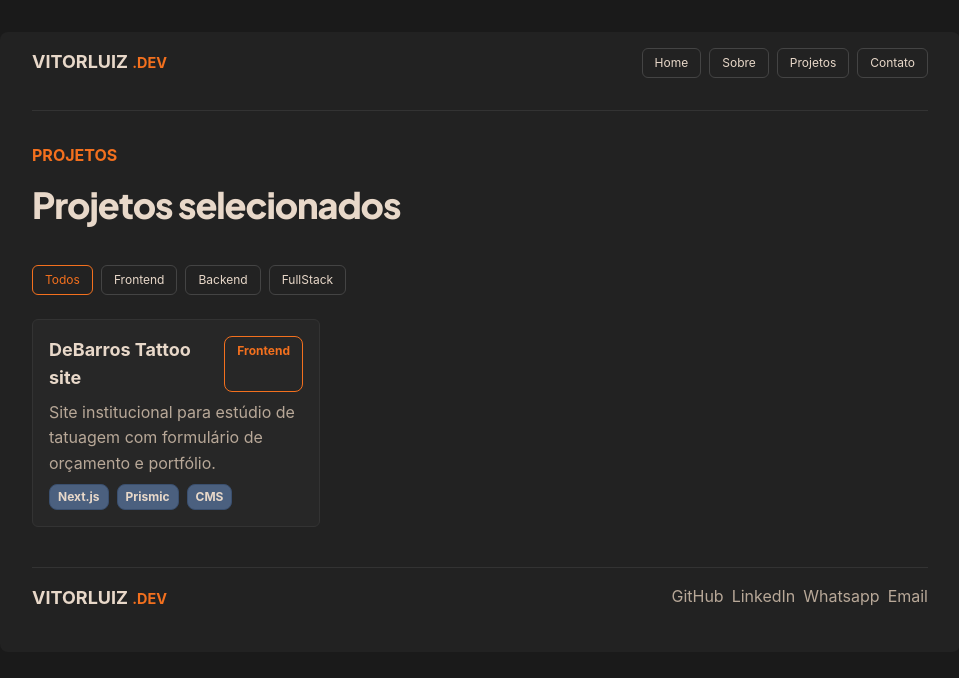
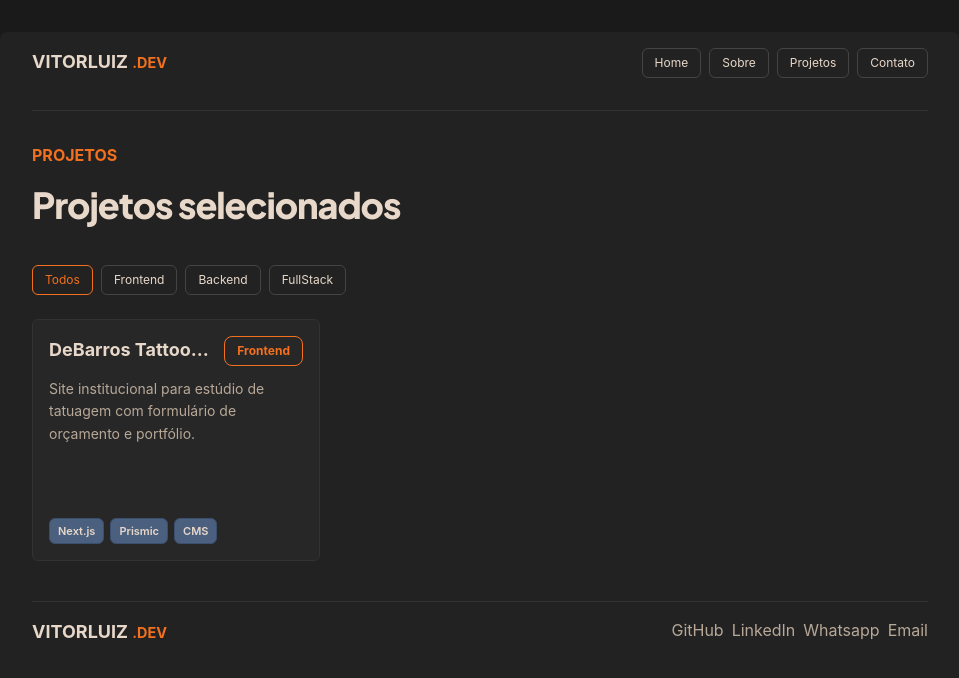
Before and after one commit to Biurifin023/portifolio-dev, a Next.js app: page /page-projects in a window 1280 px wide. Shown: the top 678 px of the page, without its empty margins (160-1119 px from the left). Built offline with nearby package versions, Linux system fonts and the light colour scheme.

Commit message:
Adjusts cards

```diff
--- a/src/app/components/featured-projects-dynamic.tsx
+++ b/src/app/components/featured-projects-dynamic.tsx
@@ -1,34 +1,16 @@
-import Link from "next/link"
-import BoxInfoAccent from "../utils/box-info-accent"
-import BoxInfoBlue from "../utils/box-info-blue"
+import ProjectCard from "@/app/components/project-card"
 import { getFeaturedProjects } from "@/lib/prismic-queries"
 
 export async function FeaturedProjectsList() {
     const projects = await getFeaturedProjects()
 
     return (
-        <div className="grid grid-cols-3 gap-4">
+        <div className="grid grid-cols-1 gap-4 sm:grid-cols-2 lg:grid-cols-3">
             {projects.map((project, index) => (
-                <Link
+                <ProjectCard
                     key={`${project.href}-${index}`}
-                    href={project.href}
-                    className="block h-full transition-transform duration-200 ease-out hover:scale-[1.03]"
-                >
-                    <div className="flex h-full flex-col gap-2 rounded-md border border-border bg-card p-4 transition-colors duration-200 hover:border-muted">
-                        <div className="flex justify-between">
-                            <h3 className="text-lg font-bold">{project.title}</h3>
-                            <BoxInfoAccent>{project.type}</BoxInfoAccent>
-                        </div>
-
-                        <p className="text-muted">{project.description}</p>
-
-                        <div className="flex gap-2">
-                            {project.stack.map(tech => (
-                                <BoxInfoBlue key={tech}>{tech}</BoxInfoBlue>
-                            ))}
-                        </div>
-                    </div>
-                </Link>
+                    project={project}
+                />
             ))}
         </div>
     )
--- a/src/app/components/home-about-dynamic.tsx
+++ b/src/app/components/home-about-dynamic.tsx
@@ -11,7 +11,7 @@ export async function HomeAboutStack() {
     const { stack } = await getAboutContent()
 
     return (
-        <div className="flex flex-wrap gap-2">
+        <div className="flex flex-wrap gap-1.5">
             {stack.map((tech, index) => (
                 <BoxInfoBlue key={`${tech}-${index}`}>{tech}</BoxInfoBlue>
             ))}
--- /dev/null
+++ b/src/app/components/project-card.tsx
@@ -0,0 +1,42 @@
+import Link from "next/link"
+import BoxInfoAccent from "@/app/utils/box-info-accent"
+import BoxInfoBlue from "@/app/utils/box-info-blue"
+import type { Project } from "@/app/page-projects/projects-grid"
+
+type ProjectCardProps = {
+    project: Project
+}
+
+export default function ProjectCard({ project }: ProjectCardProps) {
+    return (
+        <Link
+            href={project.href}
+            className="block h-full transition-transform duration-200 ease-out hover:scale-[1.03]"
+        >
+            <article className="flex h-full min-h-56 flex-col gap-3 rounded-md border border-border bg-card p-4 transition-colors duration-200 hover:border-muted">
+                <div className="flex items-start justify-between gap-3">
+                    <h3 className="min-w-0 flex-1 truncate text-lg font-bold">
+                        {project.title}
+                    </h3>
+                    <BoxInfoAccent>{project.type}</BoxInfoAccent>
+                </div>
+
+                <div className="relative min-h-32 flex-1 overflow-hidden pb-8">
+                    <p className="line-clamp-5 text-sm leading-relaxed text-muted">
+                        {project.description}
+                    </p>
+                    <div
+                        aria-hidden
+                        className="pointer-events-none absolute inset-x-0 bottom-0 h-8 bg-gradient-to-t from-card via-card/70 to-transparent transition-opacity duration-300"
+                    />
+                </div>
+
+                <div className="mt-auto flex max-h-16 flex-wrap gap-1.5 overflow-hidden">
+                    {project.stack.map(tech => (
+                        <BoxInfoBlue key={tech}>{tech}</BoxInfoBlue>
+                    ))}
+                </div>
+            </article>
+        </Link>
+    )
+}
--- a/src/app/page-projects/projects-grid.tsx
+++ b/src/app/page-projects/projects-grid.tsx
@@ -1,10 +1,8 @@
 "use client"
 
 import { useState } from "react"
-import Link from "next/link"
 import BtnDefaultSm from "../utils/Buttons/Btn-default-sm"
-import BoxInfoAccent from "../utils/box-info-accent"
-import BoxInfoBlue from "../utils/box-info-blue"
+import ProjectCard from "@/app/components/project-card"
 
 export type ProjectType = "Frontend" | "Backend" | "FullStack"
 
@@ -50,28 +48,12 @@ export function ProjectsGrid({ projects }: ProjectsGridProps) {
                 ))}
             </div>
 
-            <div className="grid grid-cols-3 gap-4">
+            <div className="grid grid-cols-1 gap-4 sm:grid-cols-2 lg:grid-cols-3">
                 {filtered.map((project, index) => (
-                    <Link
+                    <ProjectCard
                         key={`${project.href}-${index}`}
-                        href={project.href}
-                        className="block h-full transition-transform duration-200 ease-out hover:scale-[1.03]"
-                    >
-                        <div className="flex h-full flex-col gap-2 rounded-md border border-border bg-card p-4 transition-colors duration-200 hover:border-muted">
-                            <div className="flex justify-between">
-                                <h3 className="text-lg font-bold">{project.title}</h3>
-                                <BoxInfoAccent>{project.type}</BoxInfoAccent>
-                            </div>
-
-                            <p className="text-muted">{project.description}</p>
-
-                            <div className="flex gap-2">
-                                {project.stack.map(tech => (
-                                    <BoxInfoBlue key={tech}>{tech}</BoxInfoBlue>
-                                ))}
-                            </div>
-                        </div>
-                    </Link>
+                        project={project}
+                    />
                 ))}
             </div>
         </>
--- a/src/app/utils/box-info-blue.tsx
+++ b/src/app/utils/box-info-blue.tsx
@@ -2,9 +2,9 @@ type BoxInfoBlueProps = {
     children: React.ReactNode
 }
 
-export default function BoxInfoBlue({children}: BoxInfoBlueProps) {
+export default function BoxInfoBlue({ children }: BoxInfoBlueProps) {
     return (
-        <div className="bg-steel border border-steel-dim w-fit rounded-lg px-2 py-1 text-xs text-foreground font-bold">
+        <div className="max-w-full truncate rounded-md border border-steel-dim bg-steel px-2 py-0.5 text-[11px] font-semibold leading-5 text-foreground">
             {children}
         </div>
     )
```
